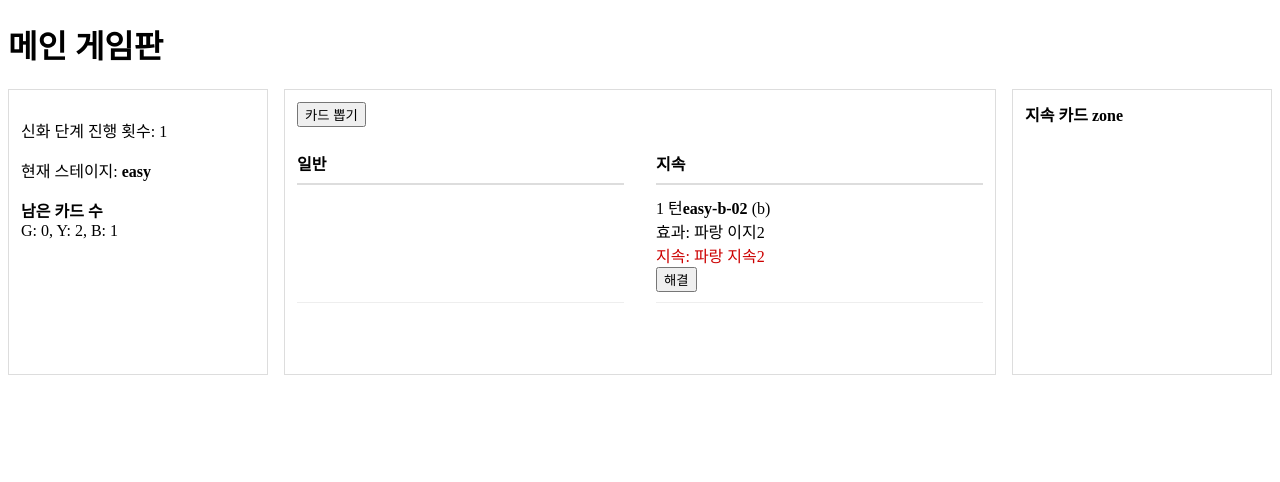
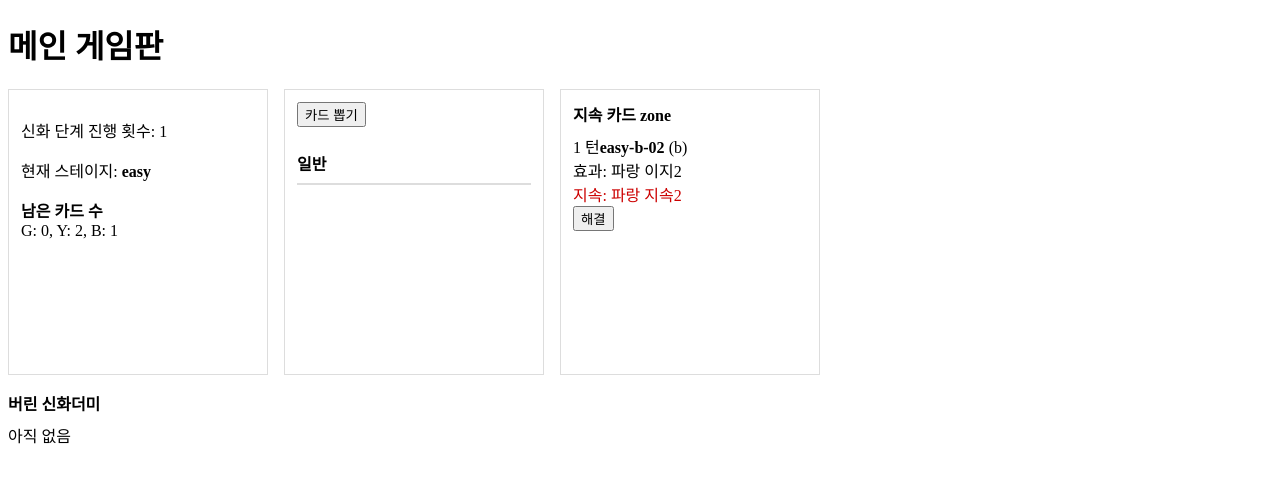
Before and after one commit to CCTTBG/elder, a Vue app: page /boss/1 in a window 1280 px wide. Both pictures are taken after a click on the button "카드 뽑기". Shown: the top 482 px of the page. Built offline with nearby package versions, Linux system fonts and the light colour scheme.

Commit message:
신화카드 zone 스타일 변경 및 로직 변경 이벤트 해결시 버림 카드더미 생성

```diff
--- a/src/component/mainGamePage.vue
+++ b/src/component/mainGamePage.vue
@@ -33,39 +33,53 @@
         <b>더 이상 뽑을 카드가 없습니다. (Hard까지 소진)</b>
       </div>
 
-      <!-- 기존 2열(일반/지속) 보드는 그대로 중앙에 둠 -->
-      <div class="twoColBoard mythosCardScroll" style="margin-top:16px;">
+      <div class=" mythosCardScroll" style="margin-top:16px;">
       <div class="head">일반</div>
-        <div class="head">지속</div>
 
-        <div v-for="card in drawnCards" :key="card.id" class="row">
+      <div v-for="card in normalCards" :key="card.id" class="row">
         <div class="cell">
-            <template v-if="!card.Ongoing">
           <span>{{ card.drawTurn }} 턴</span>
           <b>{{ card.id }}</b> ({{ card.color }})
           <div>효과: {{ card.effect }}</div>
-              <button>해결</button>
-            </template>
-          </div>
-
-          <div class="cell">
-            <template v-if="card.Ongoing">
-              <span>{{ card.drawTurn }} 턴</span>
-              <b>{{ card.id }}</b> ({{ card.color }})
-              <div>효과: {{ card.effect }}</div>
-              <div class="ongoingText">지속: {{ card.OngoingEffect }}</div>
-              <button>해결</button>
-            </template>
+          <button @click="goTomb(card)">해결</button>
         </div>
       </div>
     </div>
     </section>
 
-    <!-- 우측: “지속 카드 zone” 같은 별도 박스(지금은 비워도 됨) -->
     <section class="rightZone">
       <div class="zoneTitle">지속 카드 zone</div>
-      <!-- 오늘은 일단 박스만 만들어두고, 다음에 여기에 ongoing만 따로 렌더링해도 됨 -->
+
+      <div v-if="ongoingCards.length === 0" class="empty">
+        현재 지속 카드 없음
+      </div>
+
+      <div v-else class="mythosCardScroll">
+        <div v-for="card in ongoingCards" :key="card.id" class="ongoingCard">
+          <span>{{ card.drawTurn }} 턴</span>
+          <b>{{ card.id }}</b> ({{ card.color }})
+          <div>효과: {{ card.effect }}</div>
+          <div class="ongoingText">지속: {{ card.OngoingEffect }}</div>
+          <button @click="goTomb(card)">해결</button>
+        </div>
+      </div>
     </section>
+
+    <section class="tombZone">
+      <div class="zoneTitle">버린 신화더미</div>
+
+      <div v-if="tombCards.length === 0">아직 없음</div>
+
+      <div v-else>
+        <div v-for="card in tombCards" :key="card.id + '-' + card.drawTurn" class="cell">
+          <span>{{ card.drawTurn }} 턴</span>
+          <b>{{ card.id }}</b> ({{ card.color }})
+          <div>효과: {{ card.effect }}</div>
+          <div v-if="card.Ongoing" class="ongoingText">지속: {{ card.OngoingEffect }}</div>
+        </div>
+      </div>
+    </section>
+
   </div>
 
   <mythosCardDeck ref="deck" />
@@ -96,6 +110,8 @@ export default {
       },
 
       drawnCards: [],
+      tombCards:[],
+
       usedIds: new Set(),
 
       isGameOver: false,
@@ -110,6 +126,13 @@ export default {
     currentStage() {
       return this.stageOrder[this.stageIdx]
     },
+
+    normalCards() {
+      return this.drawnCards.filter(c => !c.Ongoing)
+    },
+    ongoingCards() {
+      return this.drawnCards.filter(c => c.Ongoing)
+    },
   },
 
   watch: {
@@ -122,6 +145,10 @@ export default {
   },
 
   methods: {
+    goTomb(card){
+      this.tombCards.push({...card})
+      this.drawnCards = this.drawnCards.filter(c => c.id !== card.id)
+    },
     resetGameState() {
       this.mythosTurns = 0
       this.stageIdx = 0
@@ -192,7 +219,6 @@ export default {
         usedIds: this.usedIds,
       })
 
-      // DB에서 해당 조건의 카드가 더 이상 없으면(중복 제외 등) “디자인상 오류”임
       if (!card) {
         // 여기서는 게임오버 처리 대신, 우선 멈추게 함.
         // 필요하면 "다른 색을 다시 뽑기" 같은 보정 로직도 가능.
@@ -200,12 +226,12 @@ export default {
         this.isGameOver = true
         return
       }
-          // ✅ 이번에 뽑힌 “턴 번호”
+          // 이번에 뽑힌 “턴 번호”
       const turn = this.mythosTurns + 1
 
-      // ✅ 원본 객체 공유 방지 + 카드에 턴 정보 부여
+      //  원본 객체 공유 방지 + 카드에 턴 정보 부여
       const cardWithTurn = { ...card, drawTurn: turn }
-      // ✅ 메인이 상태를 업데이트 (단일 원천)
+      //  메인이 상태를 업데이트 (단일 원천)
 
       this.drawnCards.push(cardWithTurn)
       this.usedIds.add(card.id)
@@ -229,7 +255,7 @@ max-height: 240px;
 
   .gameBoard {
   display: grid;
-  grid-template-columns: 260px 1fr 260px; /* 좌/중/우 폭 */
+  grid-template-columns: 260px 260px 260px;
   gap: 16px;
   align-items: start;
 }
```
Lines whose indentation alone changed are shown as unchanged.
